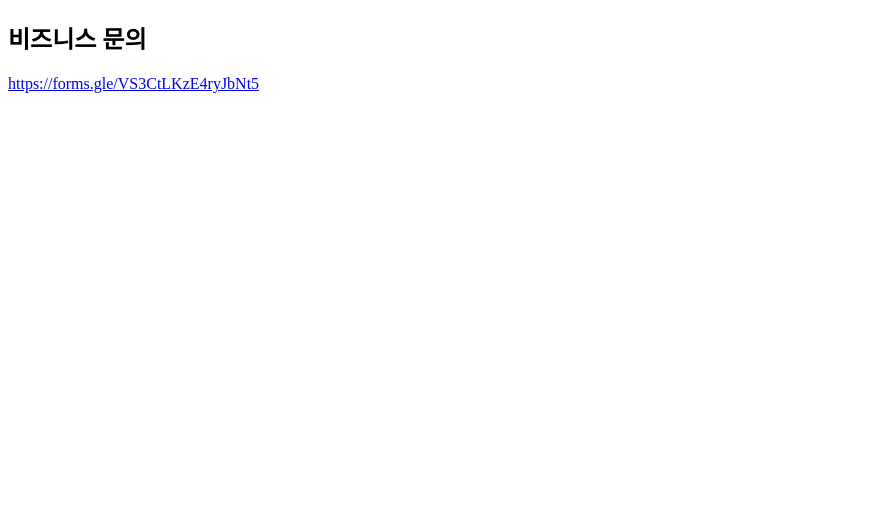
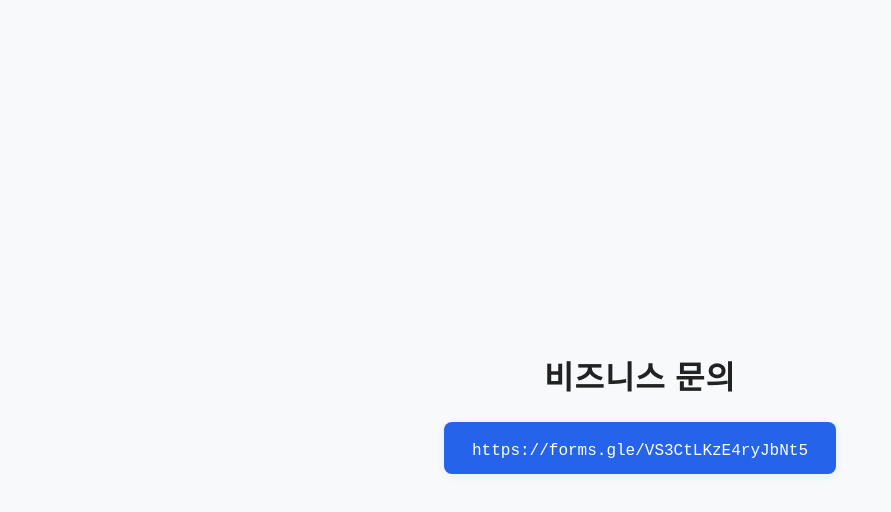
Before and after one commit to todayhow/todayhow.github.io, a plain HTML site: page index.html in a window 1280 px wide. Shown: the whole page, without its empty margins (0-891 px from the left). Drawn offline with Linux system fonts and the light colour scheme.

Commit message:
해당코드에 스타일 추가

```diff
--- a/index.html
+++ b/index.html
@@ -4,6 +4,43 @@
     <meta charset="UTF-8">
     <meta name="viewport" content="width=device-width, initial-scale=1.0">
     <title>Document</title>
+    <style>
+        body {
+            font-family: 'Segoe UI', Arial, sans-serif;
+            background: #f7f9fa;
+            margin: 0;
+            padding: 0;
+            display: flex;
+            flex-direction: column;
+            align-items: center;
+            min-height: 100vh;
+            justify-content: center;
+        }
+        h2 {
+            color: #222;
+            margin-bottom: 24px;
+            font-size: 2rem;
+            letter-spacing: 1px;
+        }
+        a {
+            text-decoration: none;
+            background: #2563eb;
+            color: #fff;
+            padding: 14px 28px;
+            border-radius: 8px;
+            font-size: 1.1rem;
+            transition: background 0.2s;
+            box-shadow: 0 2px 8px rgba(37,99,235,0.08);
+            display: inline-block;
+        }
+        a:hover {
+            background: #1e40af;
+        }
+        a span {
+            font-family: monospace;
+            font-size: 1rem;
+        }
+    </style>
 </head>
 <body>
     <h2>비즈니스 문의</h2>
```
